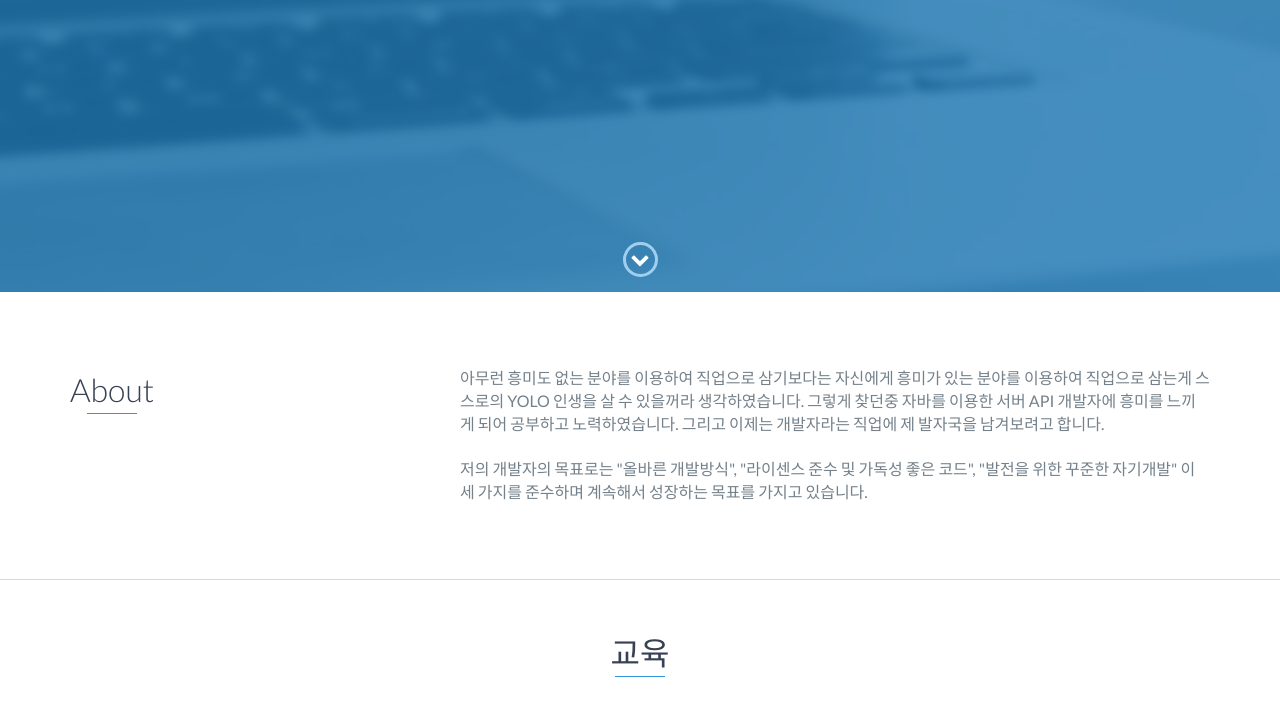
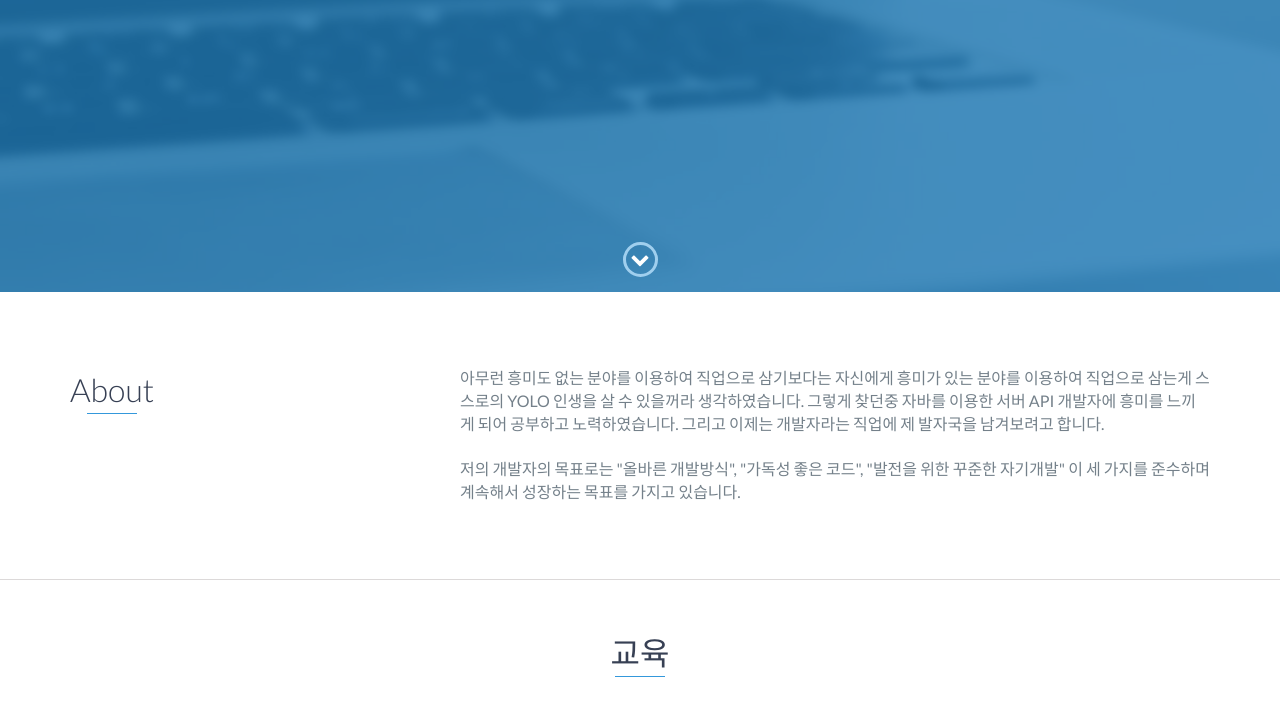
Before and after one commit to hodolee246/portfolio, a website: page index.html in a window 1280 px wide. Shown: the part 508-1209 px from the top of the page. Drawn offline with nearby package versions, Linux system fonts and the light colour scheme.

Commit message:
Update index.html
about 개발목표 수정

```diff
--- a/index.html
+++ b/index.html
@@ -71,7 +71,7 @@
                         아무런 흥미도 없는 분야를 이용하여 직업으로 삼기보다는 자신에게 흥미가 있는 분야를 이용하여 직업으로 삼는게 스스로의 YOLO 인생을 살 수 있을꺼라 생각하였습니다. 그렇게 찾던중 자바를 이용한 서버 API 개발자에 흥미를 느끼게 되어 공부하고 노력하였습니다. 그리고 이제는 개발자라는 직업에 제 발자국을 남겨보려고 합니다.
                         <br>
                         <br>
-                        저의 개발자의 목표로는 "올바른 개발방식", "라이센스 준수 및 가독성 좋은 코드", "발전을 위한 꾸준한 자기개발" 이 세 가지를 준수하며 계속해서 성장하는 목표를 가지고 있습니다.
+                        저의 개발자의 목표로는 "올바른 개발방식", "가독성 좋은 코드", "발전을 위한 꾸준한 자기개발" 이 세 가지를 준수하며 계속해서 성장하는 목표를 가지고 있습니다.
                     </p>
                 </div>
             </div>
```
